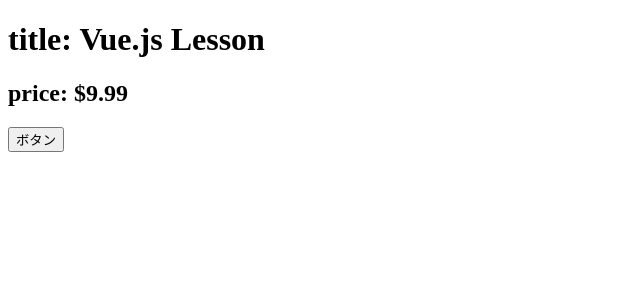
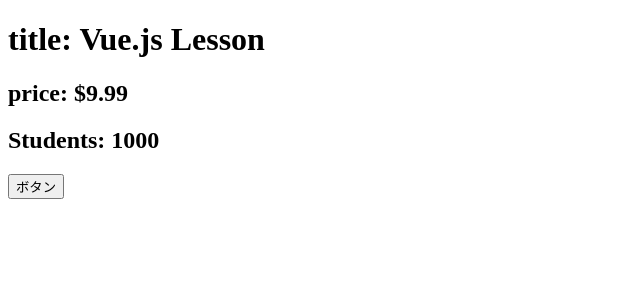
Before and after one commit to sagesaka/Vuejs_lesson, a Vue app: page / in a window 1280 px wide. Shown: the top 300 px of the page, without its empty margins (0-640 px from the left). Built offline with nearby package versions, Linux system fonts and the light colour scheme.

Commit message:
リアクティブな状態のオブジェクトを定義する①

```diff
--- a/src/components/Lesson.vue
+++ b/src/components/Lesson.vue
@@ -1,5 +1,5 @@
 <script setup>
-import { ref } from 'vue'
+import { ref, reactive } from 'vue'
 const title = 'Vue.js Lesson'
 let price = ref(9.99)
 
@@ -7,11 +7,19 @@
   price.value += 1
   console.log(price)
 }
+
+// リアクティブな値の宣言はオブジェクトでも可
+const info = ref({
+  students: 1000,
+  rating: 5
+})
+console.log(info.value.students)
 </script>
 
 <template>
   <h1>title: {{ title }}</h1>
   <h2>price: ${{ price }}</h2>
+  <h2>Students: {{ info.students }}</h2>
 
   <button @click="increment">ボタン</button>
 </template>
```
